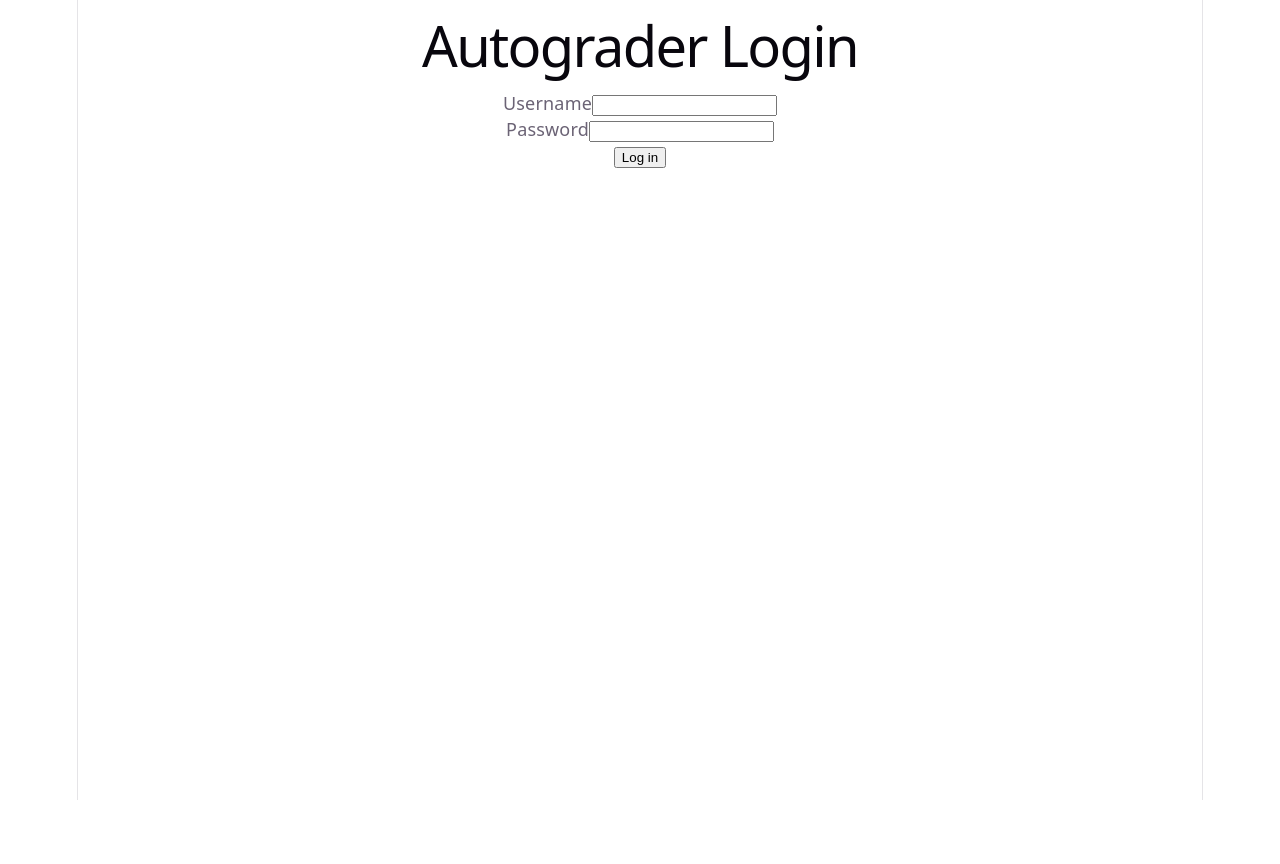
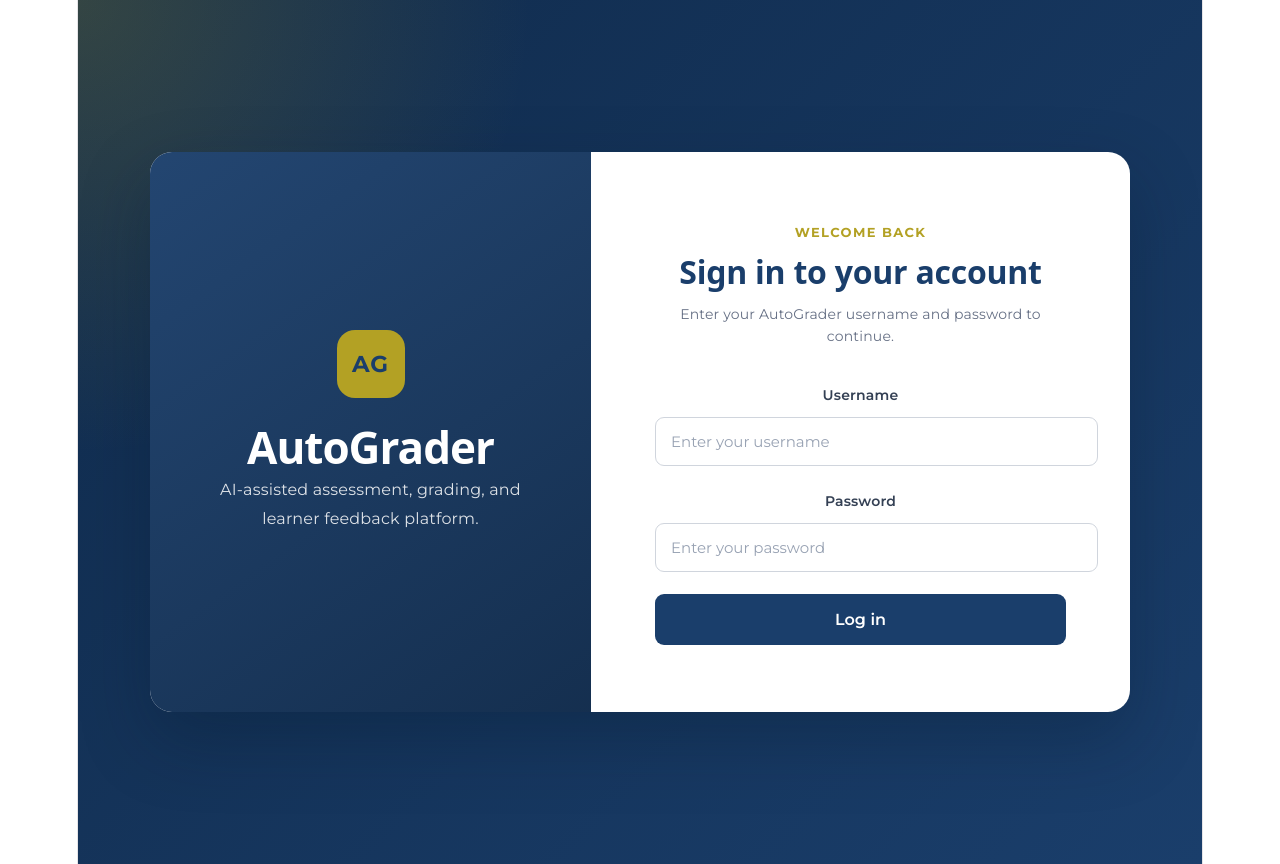
Before and after one commit to Nastoi/autograder, a React (Vite) app in the folder frontend/: page /login in a window 1280 px wide. Before the commit the page ends 800 px from the top, so only its background shows below. Built offline with nearby package versions, Linux system fonts and the light colour scheme; no server answers.

Commit message:
Improve Login Page UI styling

```diff
--- /dev/null
+++ b/frontend/src/pages/LoginPage.css
@@ -0,0 +1,244 @@
+@import url("https://fonts.googleapis.com/css2?family=Montserrat:wght@400;500;600;700&display=swap");
+
+.login-page {
+  min-height: 100vh;
+  display: flex;
+  align-items: center;
+  justify-content: center;
+  padding: 32px;
+  background:
+    radial-gradient(
+      circle at top left,
+      rgba(179, 161, 36, 0.22),
+      transparent 32%
+    ),
+    linear-gradient(135deg, #102b4c 0%, #1a3e6b 100%);
+  font-family: "Montserrat", sans-serif;
+}
+
+.login-card {
+  width: 100%;
+  max-width: 980px;
+  min-height: 560px;
+  display: grid;
+  grid-template-columns: 45% 55%;
+  overflow: hidden;
+  border-radius: 22px;
+  background: #ffffff;
+  box-shadow: 0 28px 70px rgba(5, 20, 40, 0.28);
+}
+
+.login-brand-panel {
+  display: flex;
+  flex-direction: column;
+  justify-content: center;
+  align-items: center;
+  text-align: center;
+  padding: 64px;
+  color: #ffffff;
+  background:
+    linear-gradient(
+      145deg,
+      rgba(26, 62, 107, 0.96),
+      rgba(16, 43, 76, 0.98)
+    );
+}
+
+.login-logo {
+  width: 68px;
+  height: 68px;
+  display: flex;
+  align-items: center;
+  justify-content: center;
+  margin-bottom: 36px;
+  border-radius: 18px;
+  color:#1a3e6b;
+  background:#b3a124;
+  font-size: 23px;
+  font-weight: 700;
+  letter-spacing: 1px;
+}
+
+.login-brand-panel h1 {
+  margin: 0 0 16px;
+  color: #ffffff;
+  font-size: 44px;
+  font-weight: 700;
+  letter-spacing: -1px;
+}
+
+.login-brand-panel p {
+  max-width: 380px;
+  margin: 0;
+  color: rgba(255, 255, 255, 0.85);
+  font-size: 16px;
+  line-height: 1.8;
+}
+
+.login-form-panel {
+  display: flex;
+  flex-direction: column;
+  justify-content: center;
+  padding: 64px;
+}
+
+.login-heading {
+  margin-bottom: 34px;
+}
+
+.login-eyebrow {
+  margin: 0 0 8px;
+  color: #b3a124;
+  font-size: 13px;
+  font-weight: 700;
+  letter-spacing: 1.4px;
+  text-transform: uppercase;
+}
+
+.login-heading h2 {
+  margin: 0 0 12px;
+  color: #1a3e6b;
+  font-size: 32px;
+  font-weight: 700;
+}
+
+.login-heading > p:last-child {
+  margin: 0;
+  color: #667085;
+  font-size: 14px;
+  line-height: 1.6;
+}
+
+.login-form {
+  display: flex;
+  flex-direction: column;
+}
+
+.login-field {
+  display: flex;
+  flex-direction: column;
+  margin-bottom: 22px;
+}
+
+.login-field label {
+  margin-bottom: 9px;
+  color: #344054;
+  font-size: 14px;
+  font-weight: 600;
+}
+
+.login-field input {
+  width: 100%;
+  padding: 14px 15px;
+  border: 1px solid #d0d5dd;
+  border-radius: 9px;
+  color: #1f2937;
+  background: #ffffff;
+  font-family: inherit;
+  font-size: 15px;
+  outline: none;
+  transition:
+    border-color 0.2s ease,
+    box-shadow 0.2s ease;
+}
+
+.login-field input::placeholder {
+  color: #98a2b3;
+}
+
+.login-field input:focus {
+  border-color: #1a3e6b;
+  box-shadow: 0 0 0 4px rgba(26, 62, 107, 0.13);
+}
+
+.login-error {
+  margin-bottom: 20px;
+  padding: 12px 14px;
+  border: 1px solid #fda29b;
+  border-radius: 9px;
+  color: #b42318;
+  background: #fef3f2;
+  font-size: 13px;
+  line-height: 1.5;
+}
+
+.login-submit-button {
+  width: 100%;
+  padding: 16px 18px;
+  border: none;
+  border-radius: 9px;
+  color: #ffffff;
+  background: #1a3e6b;
+  font-family: inherit;
+  font-size: 16px;
+  font-weight: 600;
+  cursor: pointer;
+  transition:
+    background-color 0.2s ease,
+    transform 0.2s ease,
+    box-shadow 0.2s ease;
+}
+
+.login-submit-button:hover:not(:disabled) {
+  background: #143254;
+  transform: translateY(-1px);
+  box-shadow: 0 8px 18px rgba(26, 62, 107, 0.22);
+}
+
+.login-submit-button:focus-visible {
+  outline: 3px solid rgba(179, 161, 36, 0.45);
+  outline-offset: 3px;
+}
+
+.login-submit-button:disabled {
+  cursor: not-allowed;
+  opacity: 0.65;
+}
+
+@media (max-width: 800px) {
+  .login-page {
+    padding: 20px;
+  }
+
+  .login-card {
+    max-width: 520px;
+    grid-template-columns: 1fr;
+  }
+
+  .login-brand-panel {
+    padding: 36px;
+  }
+
+  .login-brand-panel h1 {
+    font-size: 34px;
+  }
+
+  .login-form-panel {
+    padding: 36px;
+  }
+}
+
+@media (max-width: 480px) {
+  .login-page {
+    padding: 12px;
+  }
+
+  .login-card {
+    border-radius: 16px;
+  }
+
+  .login-brand-panel,
+  .login-form-panel {
+    padding: 26px;
+  }
+
+  .login-logo {
+    width: 56px;
+    height: 56px;
+    border-radius: 14px;
+  }
+
+  .login-heading h2 {
+    font-size: 26px;
+  }
+}
--- a/frontend/src/pages/LoginPage.tsx
+++ b/frontend/src/pages/LoginPage.tsx
@@ -6,6 +6,7 @@ import {
 } from "react-router";
 
 import { useAuth } from "../auth/AuthContext";
+import "./LoginPage.css";
 
 type LocationState = {
   from?: {
@@ -74,11 +75,31 @@ export function LoginPage() {
   }
 
   return (
-    <main>
-      <h1>Autograder Login</h1>
+  <main className="login-page">
+    <section className="login-card">
+      <div className="login-brand-panel">
+        <div className="login-logo">AG</div>
 
-      <form onSubmit={handleSubmit}>
-        <div>
+        <h1>AutoGrader</h1>
+
+        <p>
+          AI-assisted assessment, grading, and learner feedback
+          platform.
+        </p>
+      </div>
+
+      <div className="login-form-panel">
+        <div className="login-heading">
+          <p className="login-eyebrow">Welcome back</p>
+          <h2>Sign in to your account</h2>
+          <p>
+            Enter your AutoGrader username and password to
+            continue.
+          </p>
+        </div>
+
+        <form className="login-form" onSubmit={handleSubmit}>
+          <div className="login-field">
             <label htmlFor="username">Username</label>
 
             <input
@@ -86,12 +107,15 @@ export function LoginPage() {
               type="text"
               autoComplete="username"
               value={username}
-            onChange={(event) => setUsername(event.target.value)}
+              onChange={(event) =>
+                setUsername(event.target.value)
+              }
+              placeholder="Enter your username"
               required
             />
           </div>
 
-        <div>
+          <div className="login-field">
             <label htmlFor="password">Password</label>
 
             <input
@@ -99,17 +123,30 @@ export function LoginPage() {
               type="password"
               autoComplete="current-password"
               value={password}
-            onChange={(event) => setPassword(event.target.value)}
+              onChange={(event) =>
+                setPassword(event.target.value)
+              }
+              placeholder="Enter your password"
               required
             />
           </div>
 
-        {error && <p role="alert">{error}</p>}
+          {error && (
+            <div className="login-error" role="alert">
+              {error}
+            </div>
+          )}
 
-        <button type="submit" disabled={isSubmitting}>
+          <button
+            className="login-submit-button"
+            type="submit"
+            disabled={isSubmitting}
+          >
             {isSubmitting ? "Logging in..." : "Log in"}
           </button>
         </form>
+      </div>
+    </section>
   </main>
 );
 }
```
Lines whose indentation alone changed are shown as unchanged.
